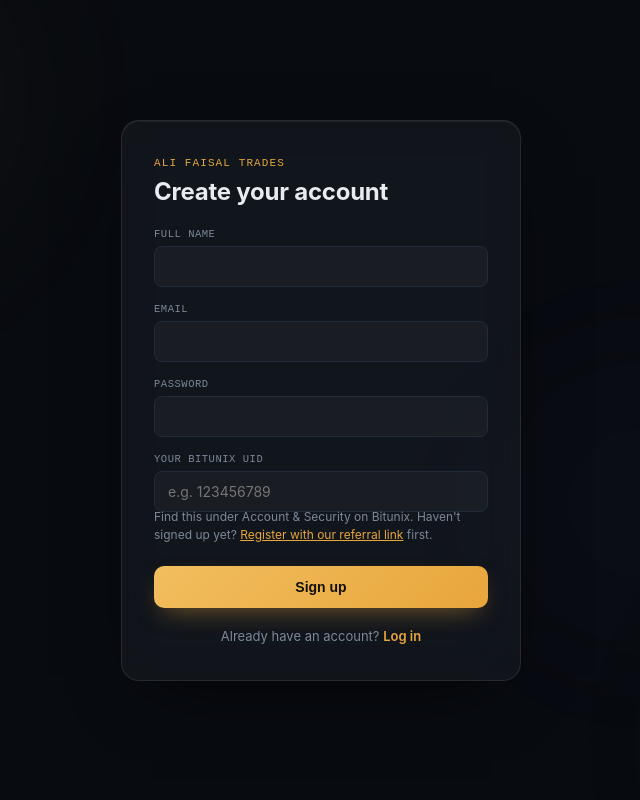
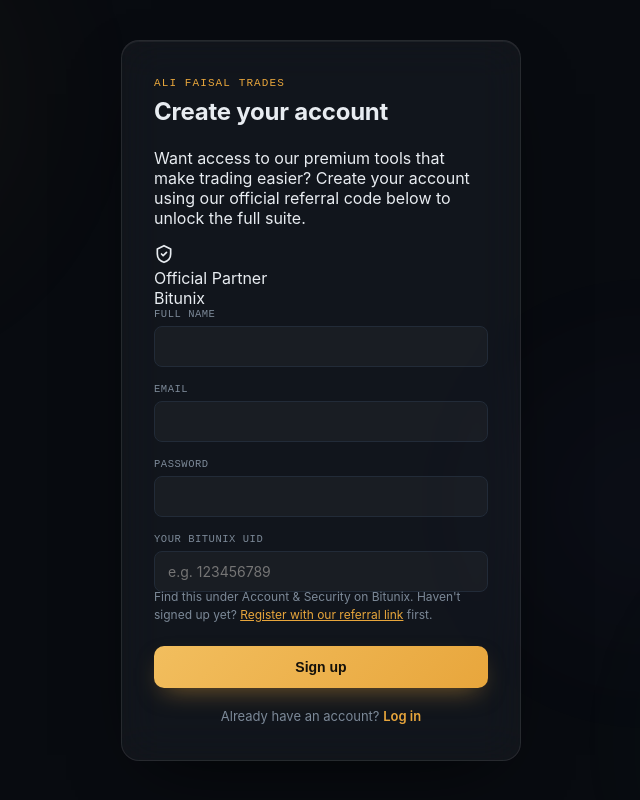
Before and after one commit to alifaisal4579-ops/aft-frontend, a React (Vite) app: page /signup in a window 1280 px wide. Shown: the whole page, without its empty margins (319-959 px from the left). Built offline with nearby package versions, Linux system fonts and the light colour scheme; no server answers.

Commit message:
Update Signup.jsx

```diff
--- a/src/Signup.jsx
+++ b/src/Signup.jsx
@@ -37,6 +37,22 @@
       <div className="auth-card">
         <div className="auth-brand">Ali Faisal Trades</div>
         <h1>Create your account</h1>
+        <p className="signup-intro">
+          Want access to our premium tools that make trading easier? Create your account
+          using our official referral code below to unlock the full suite.
+        </p>
+        <div className="partner-badge">
+          <div className="partner-badge-icon">
+            <svg width="20" height="20" viewBox="0 0 24 24" fill="none" stroke="currentColor" strokeWidth="2" strokeLinecap="round" strokeLinejoin="round">
+              <path d="M12 2l8 4v6c0 5-3.5 8.5-8 10-4.5-1.5-8-5-8-10V6l8-4z" />
+              <path d="M9 12l2 2 4-4" />
+            </svg>
+          </div>
+          <div>
+            <div className="partner-badge-eyebrow">Official Partner</div>
+            <div className="partner-badge-name">Bitunix</div>
+          </div>
+        </div>
         {error && <div className="auth-error">{error}</div>}
         <form onSubmit={handleSubmit}>
           <div className="field">
```
